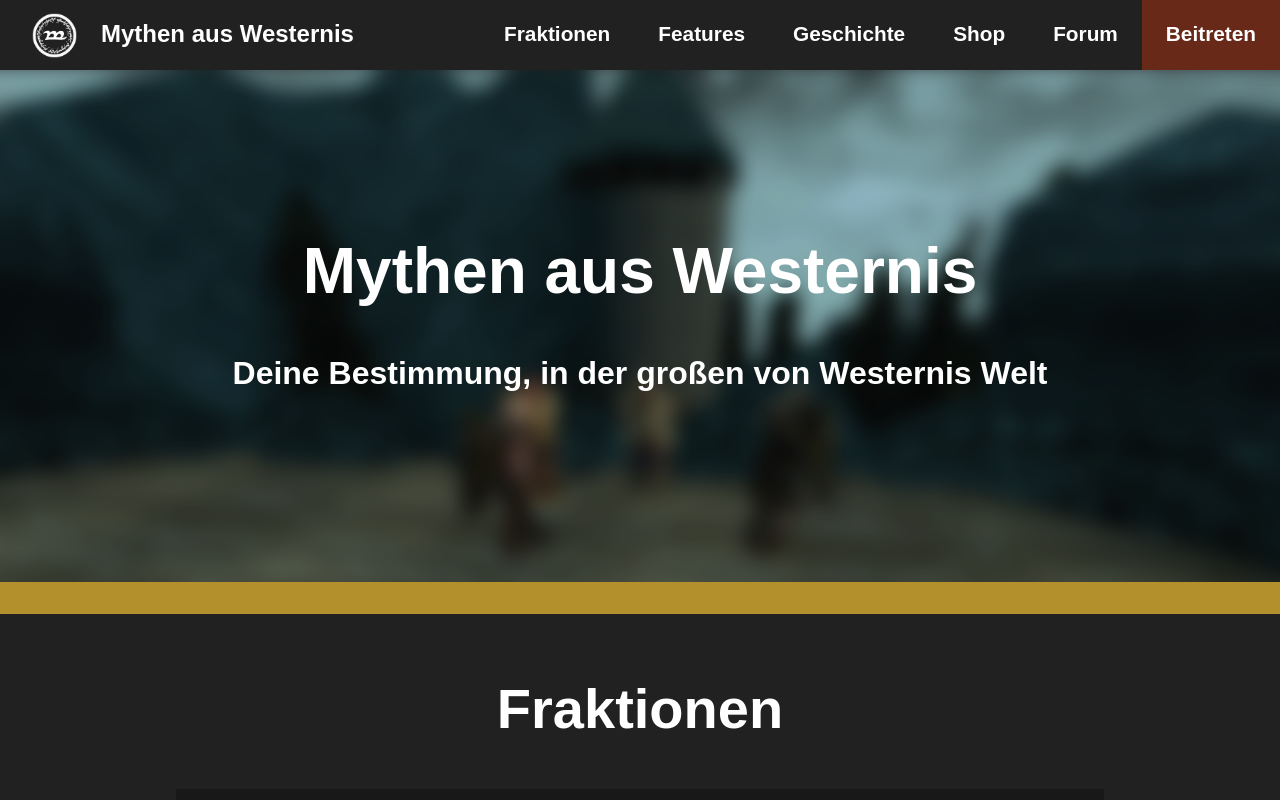
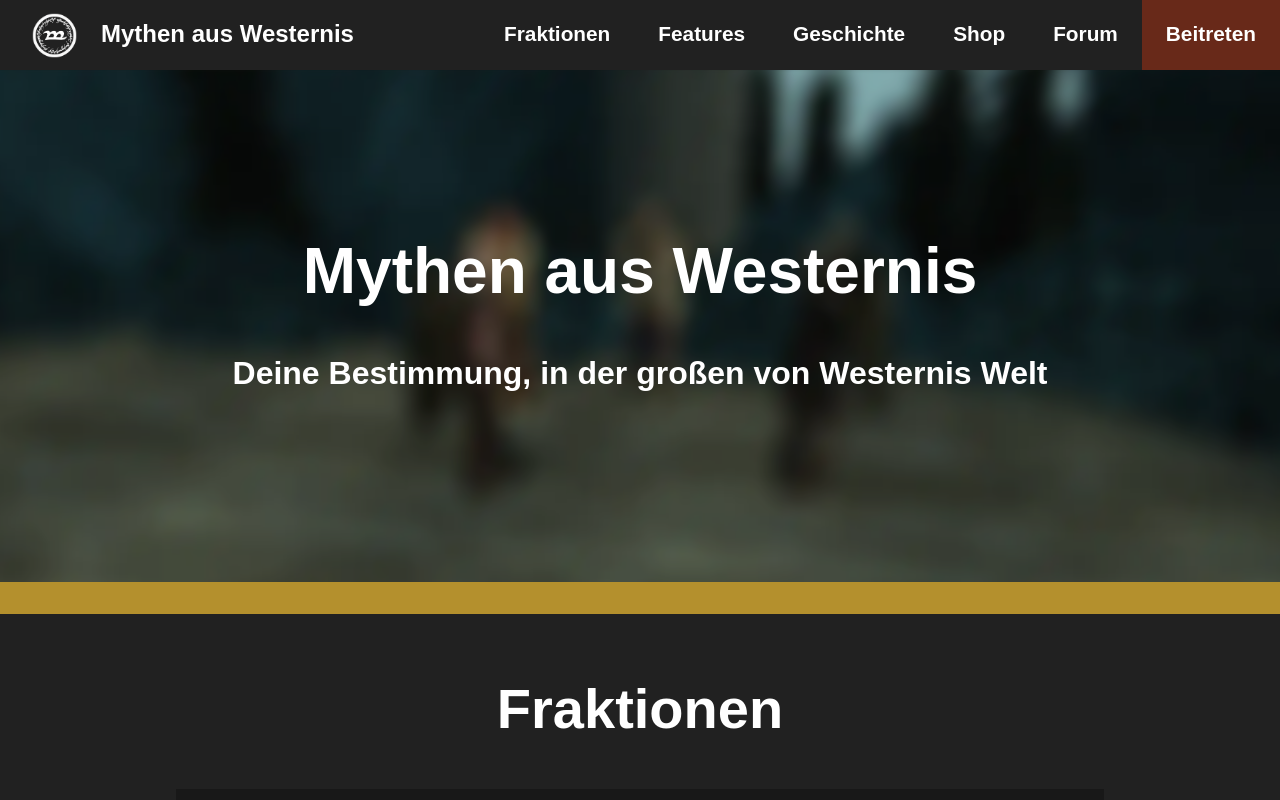
Before and after one commit to DannyINF/maw-rp-de, a Next.js app: page / in a window 1280 px wide. Shown: the top 800 px of the page. Built offline with nearby package versions, Linux system fonts and the light colour scheme; a web font is replaced by a local one.

Commit message:
feat(hero) performance optimization

```diff
--- a/src/components/hero/hero.tsx
+++ b/src/components/hero/hero.tsx
@@ -6,7 +6,7 @@ const Hero = () => {
 	return (
 		<section>
 			<Parallax
-				blur={{ min: 5, max: 5 }}
+				blur={{ min: 2, max: 2 }}
 				bgImage="/assets/images/hero-bg1.webp"
 				bgImageAlt="background"
 				bgClassName={styles.bgImage}
```
Also changed, not shown: public/assets/images/hero-bg1.webp.
